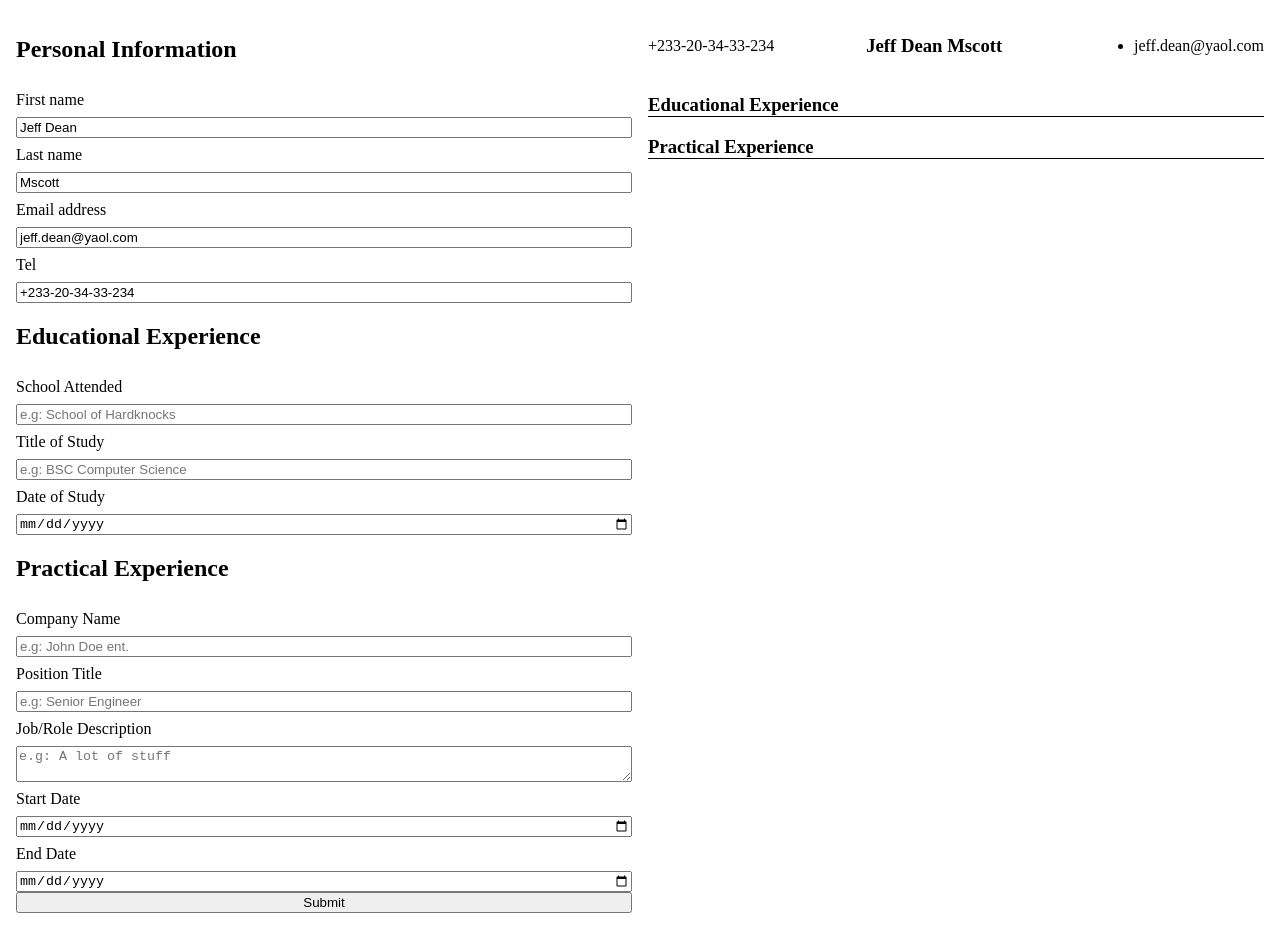
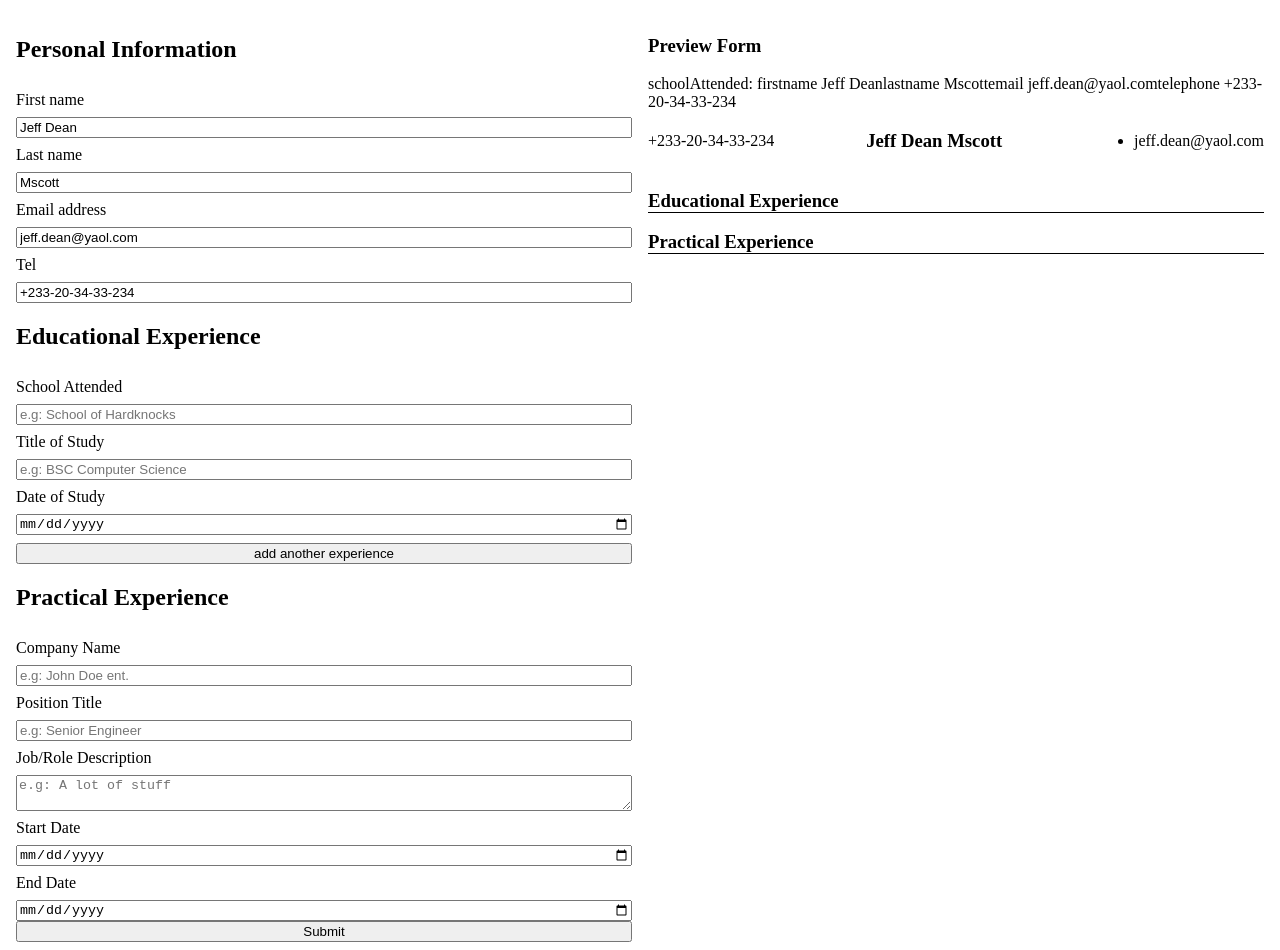
Before and after one commit to kafui4k/cv-project, a React (Create React App) app: page / in a window 1280 px wide. Before the commit the page ends 921 px from the top, so only its background shows below. Built offline with nearby package versions, Linux system fonts and the light colour scheme.

Commit message:
Cleaned up Components States

```diff
--- a/src/App.js
+++ b/src/App.js
@@ -1,5 +1,6 @@
 import { Component } from 'react';
 import Form from './components/Form';
+import PreviewForm from './components/PreviewForm';
 
 class App extends Component {
   constructor(props) {
@@ -11,11 +12,14 @@ class App extends Component {
         email: 'jeff.dean@yaol.com',
         telephone: '+233-20-34-33-234',
         educationalExperiences: [],
-        educationalExperience: {
+        educationalExperience: [
+          {
+            id: Math.floor(Math.random() * 100 / 2),
             schoolAttended: '',
             studyTitle: '',
             dateOfStudy: '',
-        },
+          }
+        ],
         workExperiences: [],
         workExperience: {
           companyName: '',
@@ -28,16 +32,45 @@ class App extends Component {
     }
 
     this.handleFormChange = this.handleFormChange.bind(this)
+    this.addNewEduExperience = this.addNewEduExperience.bind(this)
+    this.handleEducationalFormChange = this.handleEducationalFormChange.bind(this)
     this.handleFormSubmit = this.handleFormSubmit.bind(this)
+  }
+
+  handleEducationalFormChange(event, id) {
+    console.log(event.target.value + id);
+
+    this.setState({
+
+        // return {
+        //   educationalExperience: [prevState.educationalExperience.map(educateExpe => {
+        //   if (educateExpe.id === id) {
+        //     return {...educateExpe, [event.target.name]: event.target.value}
+        //   }
+        //     return educateExpe
+        //   })]
+        //   // educationalExperience: [...eded]
+        // }
+      })
+  }
+
+  addNewEduExperience(event) {
+    event.preventDefault();
+    this.setState(prevState => ({
+        educationalExperience: [...prevState.educationalExperience,
+          {
+            id: Math.floor(Math.random() * 100 / 2),
+            schoolAttended: '',
+            studyTitle: '',
+            dateOfStudy: '',
+          }
+        ],
+    }))
   }
 
   handleFormChange(event) {
     this.setState({
       [event.target.name]: event.target.value,
-          educationalExperience: {
-            ...this.state.educationalExperience,
-            [event.target.name]: event.target.value
-          },
       workExperience: {
         ...this.state.workExperience,
         [event.target.name]: event.target.value
@@ -47,14 +80,10 @@ class App extends Component {
 
   handleFormSubmit(event) {
     event.preventDefault();
-    // alert('form submitted');
-    console.log(this.state.educationalExperience)
-    this.setState(prevState => {
-      return {
+    this.setState(prevState => ({
         educationalExperiences: [...prevState.educationalExperiences, this.state.educationalExperience],
         workExperiences: [...prevState.workExperiences, this.state.workExperience],
-      }
-    })
+    }))
   }
 
   render() {
@@ -69,19 +98,26 @@ class App extends Component {
             lastname={this.state.lastname}
             email={this.state.email}
             telephone={this.state.telephone}
-            schoolAttended={this.state.educationalExperience.schoolAttended}
-            studyTitle={this.state.educationalExperience.studyTitle}
-            dateOfStudy={this.state.educationalExperience.dateOfStudy}
+            educationalExperience={this.state.educationalExperience}
             companyName={this.state.workExperience.companyName}
             jobDescription={this.state.workExperience.jobDescription}
             positionTitle={this.state.workExperience.positionTitle}
             startDate={this.state.workExperience.startDate}
             endDate={this.state.workExperience.endDate}
             handleFormChange={this.handleFormChange}
+            addNewEduExperience={this.addNewEduExperience}
+            handleEducationalFormChange={this.handleEducationalFormChange}
             handleFormSubmit={this.handleFormSubmit}
           />
         </section>
         <section>
+          <PreviewForm
+            educationalExperience={this.state.educationalExperience}
+            firstname={this.state.firstname}
+            lastname={this.state.lastname}
+            email={this.state.email}
+            telephone={this.state.telephone}
+          />
           <div className='profile-header'>
             {this.state.telephone && this.state.telephone}
             <h3>{this.state.firstname && this.state.firstname} {this.state.lastname && this.state.lastname}</h3>
--- a/src/components/Form.js
+++ b/src/components/Form.js
@@ -11,16 +11,16 @@ class Form extends Component {
         lastname,
         email,
         telephone,
-        schoolAttended,
-        studyTitle,
-        dateOfStudy,
         companyName,
         jobDescription,
         positionTitle,
         startDate,
         endDate,
         handleFormChange,
+        addNewEduExperience,
         handleFormSubmit,
+        educationalExperience,
+        handleEducationalFormChange
     } = this.props
 
     return (
@@ -33,10 +33,9 @@ class Form extends Component {
                 handleFormChange={handleFormChange}
             />
             <Educational
-                schoolAttended={schoolAttended}
-                studyTitle={studyTitle}
-                dateOfStudy={dateOfStudy}
-                handleFormChange={handleFormChange}
+                educationalExperience={educationalExperience}
+                addNewEduExperience={addNewEduExperience}
+                handleEducationalFormChange={handleEducationalFormChange}
             />
             <Practical
                 companyName={companyName}
@@ -46,7 +45,7 @@ class Form extends Component {
                 endDate={endDate}
                 handleFormChange={handleFormChange}
             />
-            <button className='btn-generate-resume' type='submit'>Submit</button>
+            <button className='btn-generate-resume' type='submit' onClick={handleFormSubmit}>Submit</button>
         </form>
     )
   }
--- a/src/components/PreviewForm.js
+++ b/src/components/PreviewForm.js
@@ -1,12 +1,15 @@
 import React, { Component } from 'react'
-import Personal from './Personal'
 
 class PreviewForm extends Component {
   render() {
     return (
       <section>
         <h1>Preview Form</h1>
-        <Personal />
+        schoolAttended: {this.props.educationalExperience.schoolAttended}
+        firstname {this.props.firstname}
+        lastname {this.props.lastname}
+        email {this.props.email}
+        telephone {this.props.telephone}
       </section>
     )
   }
--- a/src/components/forms/Educational.js
+++ b/src/components/forms/Educational.js
@@ -1,43 +1,24 @@
 import React, { Component } from 'react'
-import Input from '../Input'
+import EducationalItem from './EducationalItem'
 
 class Educational extends Component {
-
   render() {
 
-    const {schoolAttended, studyTitle, dateOfStudy, handleFormChange} = this.props
+    const {handleEducationalFormChange, educationalExperience, addNewEduExperience} = this.props
+
+    const eduexpp = educationalExperience.map((educaExp) =>
+      <EducationalItem
+        key={educaExp.id}
+        id={educaExp.id}
+        educaExp={educaExp}
+        onChange={handleEducationalFormChange}
+      />
+    )
 
     return (
       <div className='educational_experience_wrapper'>
-        <h1 className='educational_wrapper___title'>Educational Experience</h1>
-            <label htmlFor='schoolAttended'>School Attended</label>
-            <Input
-                id="schoolAttended"
-                type='text'
-                name='schoolAttended'
-                placeholder='e.g: School of Hardknocks'
-                value={schoolAttended}
-                onChange={handleFormChange}
-            />
-
-            <label htmlFor='studyTitle'>Title of Study</label>
-            <Input
-                id="studyTitle"
-                type='text'
-                name='studyTitle'
-                placeholder='e.g: BSC Computer Science'
-                value={studyTitle}
-                onChange={handleFormChange}
-                />
-
-             <label htmlFor='dateOfStudy'>Date of Study</label>
-            <Input
-                id="dateOfStudy"
-                type='date'
-                name='dateOfStudy'
-                value={dateOfStudy}
-                onChange={handleFormChange}
-            />
+        {eduexpp}
+        <button type='submit' onClick={addNewEduExperience}>add another experience</button>
       </div>
     )
   }
--- /dev/null
+++ b/src/components/forms/EducationalItem.js
@@ -0,0 +1,45 @@
+import React, { Component } from 'react'
+import Input from '../Input'
+
+class EducationalItem extends Component {
+  render() {
+
+    const {id, onChange, educaExp} = this.props
+
+    return (
+      <>
+        <h1 className='educational_wrapper___title'>Educational Experience</h1>
+            <label htmlFor='schoolAttended'>School Attended</label>
+            <Input
+                id="schoolAttended"
+                type='text'
+                name='schoolAttended'
+                placeholder='e.g: School of Hardknocks'
+                value={educaExp.schoolAttended}
+                onChange={(event) => onChange(event, id)}
+            />
+
+            <label htmlFor='studyTitle'>Title of Study</label>
+            <Input
+                id="studyTitle"
+                type='text'
+                name='studyTitle'
+                placeholder='e.g: BSC Computer Science'
+                value={educaExp.studyTitle}
+                onChange={(event) => onChange(event, id)}
+                />
+
+             <label htmlFor='dateOfStudy'>Date of Study</label>
+            <Input
+                id="dateOfStudy"
+                type='date'
+                name='dateOfStudy'
+                value={educaExp.dateOfStudy}
+                onChange={(event) => onChange(event, id)}
+            />
+      </>
+    )
+  }
+}
+
+export default EducationalItem
```
Lines whose indentation alone changed are shown as unchanged.
